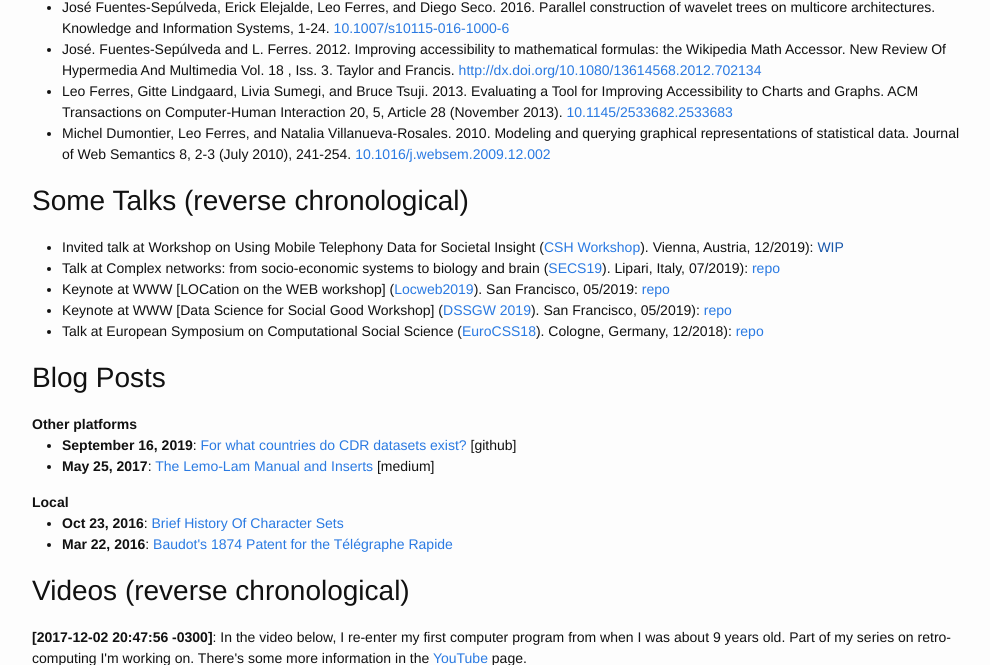
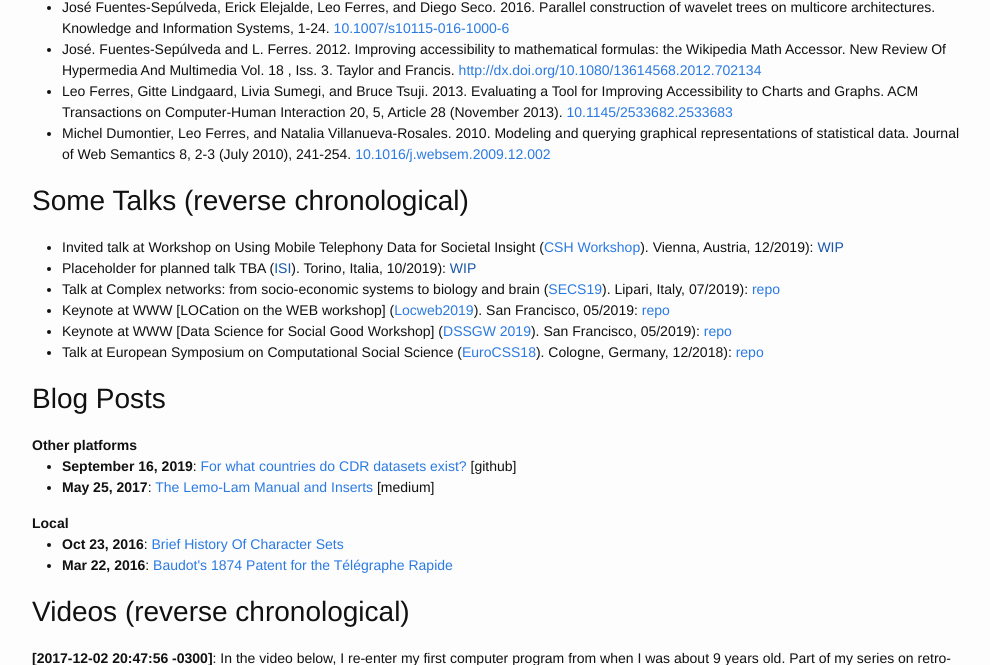
Before and after one commit to leoferres/leoferres.github.io, a Jekyll site: the page built from index.html, in a window 1280 px wide and 900 px high, scrolled down 1199 px, cut to the strip 0-665 px from the top of the window. Shown: the whole strip, without its empty margins (138-1128 px from the left). Built offline with Jekyll 4.4.1, drawn with Linux system fonts in a browser that asks for light colours; comment, search, counter and statistics services are not loaded.

Commit message:
added surprise talk, modified

```diff
--- a/index.html
+++ b/index.html
@@ -175,6 +175,10 @@ layout: default
       12/2019): <a href="">WIP</a>
     </li>
     <li>
+      Placeholder for planned talk TBA (<a href="">ISI</a>). Torino,
+      Italia, 10/2019): <a href="">WIP</a>
+    </li>
+    <li>
       Talk at Complex networks: from socio-economic systems to biology
       and brain
       (<a href="https://secs19.liparischool.it/">SECS19</a>). Lipari,
```
